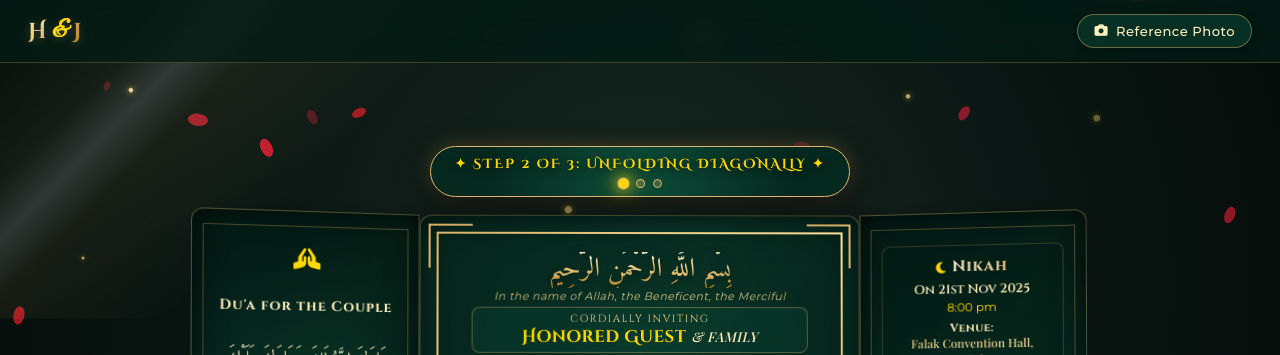
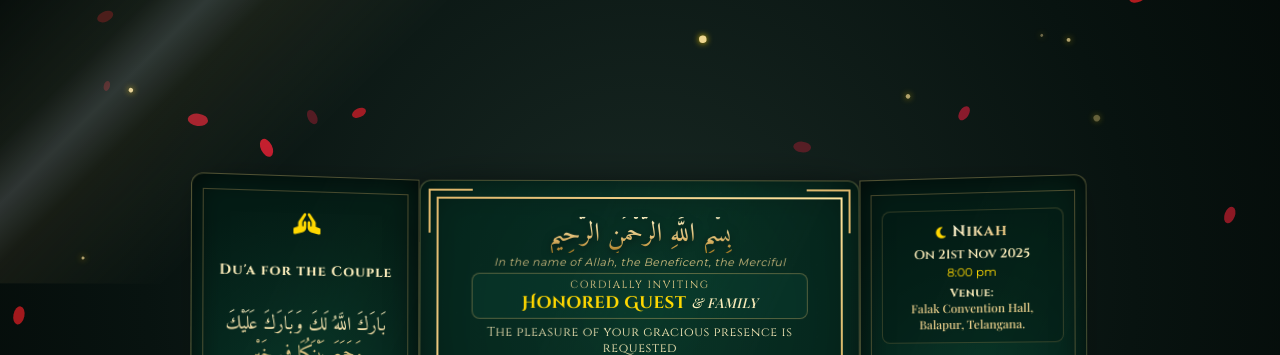
Before and after one commit to salmankhan080405-bot/Juveriya, a website: page index.html in a window 1280 px wide. Shown: the top 355 px of the page. Drawn offline with nearby package versions, Linux system fonts and the light colour scheme; a web font is replaced by a local one.

Commit message:
fix: remove banner and header above the card for clean view

```diff
--- a/css/style.css
+++ b/css/style.css
@@ -498,78 +498,9 @@ body {
   flex-direction: column;
   justify-content: center;
   align-items: center;
-  padding: 50px 20px 50px;
+  padding: 30px 20px;
   position: relative;
   z-index: 10;
-}
-
-/* ==========================================================================
-   2B. SEQUENTIAL 3-STEP UNFOLDING STATUS BANNER
-   1 Second for each step (Horizontal, Diagonal, Vertical)
-   ========================================================================== */
-.unfold-step-banner {
-  position: relative;
-  margin-bottom: 18px;
-  display: flex;
-  flex-direction: column;
-  align-items: center;
-  gap: 6px;
-  background:
-    radial-gradient(circle at 50% 50%, rgba(13, 78, 59, 0.95) 0%, rgba(6, 40, 30, 0.98) 75%),
-    #06281e;
-  border: 1.5px solid var(--color-gold-primary);
-  border-radius: 30px;
-  padding: 8px 24px;
-  z-index: 80;
-  box-shadow: 0 8px 30px rgba(0, 0, 0, 0.8), 0 0 20px rgba(223, 183, 108, 0.35);
-  opacity: 0;
-  visibility: hidden;
-  transform: translateY(-8px);
-  transition: opacity 0.3s ease, visibility 0.3s ease, transform 0.3s ease;
-  pointer-events: none;
-}
-
-.unfold-step-banner.is-active {
-  opacity: 1;
-  visibility: visible;
-  transform: translateY(0);
-}
-
-.unfold-step-banner.fade-out {
-  opacity: 0;
-  visibility: hidden;
-  transform: translateY(-8px);
-}
-
-.step-badge {
-  font-family: var(--font-heading);
-  font-size: 0.82rem;
-  letter-spacing: 2px;
-  text-transform: uppercase;
-  color: var(--color-gold-bright);
-  font-weight: 700;
-  text-shadow: 0 2px 8px rgba(0, 0, 0, 0.8);
-}
-
-.step-dots {
-  display: flex;
-  gap: 8px;
-  align-items: center;
-}
-
-.step-dot {
-  width: 9px;
-  height: 9px;
-  border-radius: 50%;
-  background: rgba(223, 183, 108, 0.25);
-  border: 1px solid var(--color-gold-primary);
-  transition: all 0.35s ease;
-}
-
-.step-dot.active {
-  background: var(--color-gold-bright);
-  box-shadow: 0 0 10px var(--color-gold-bright), 0 0 18px rgba(255, 215, 0, 0.8);
-  transform: scale(1.35);
 }
 
 .guest-invitation-ribbon {
--- a/index.html
+++ b/index.html
@@ -97,33 +97,8 @@
   <!-- Ambient Audio Player Element -->
   <audio id="weddingAudio" loop preload="auto"></audio>
 
-  <!-- Navigation / Luxury Header Monogram (H & J: Hadi & Juveriya) -->
-  <header class="top-nav">
-    <div class="brand-monogram">
-      <span class="monogram-letter">H</span>
-      <span class="monogram-amp">&amp;</span>
-      <span class="monogram-letter">J</span>
-    </div>
-    <div class="nav-controls">
-      <button type="button" class="nav-btn" id="btnHeaderRefPhoto" title="View Reference Design Photo">
-        <i class="fa-solid fa-camera"></i>
-        <span class="btn-text">Reference Photo</span>
-      </button>
-    </div>
-  </header>
-
   <!-- Main 3D Card Scene Container -->
   <main class="scene-container">
-
-    <!-- Sequential 3-Step Unfolding Status Banner (1 second for each step) -->
-    <div class="unfold-step-banner" id="unfoldStepBanner" aria-live="polite">
-      <span class="step-badge" id="stepBadgeText">Step 1 of 3: Unfolding Horizontally ✦</span>
-      <div class="step-dots">
-        <span class="step-dot" id="stepDot1"></span>
-        <span class="step-dot" id="stepDot2"></span>
-        <span class="step-dot" id="stepDot3"></span>
-      </div>
-    </div>
 
     <!-- 3D Perspective Wrapper with Interactive Tilt -->
     <div class="card-3d-wrapper" id="cardWrapper">
@@ -614,6 +589,6 @@
   </div>
 
   <!-- Master Application Script (with Cache Buster) -->
-  <script src="js/app.js?v=14.0"></script>
+  <script src="js/app.js?v=15.0"></script>
 </body>
 </html>
```
